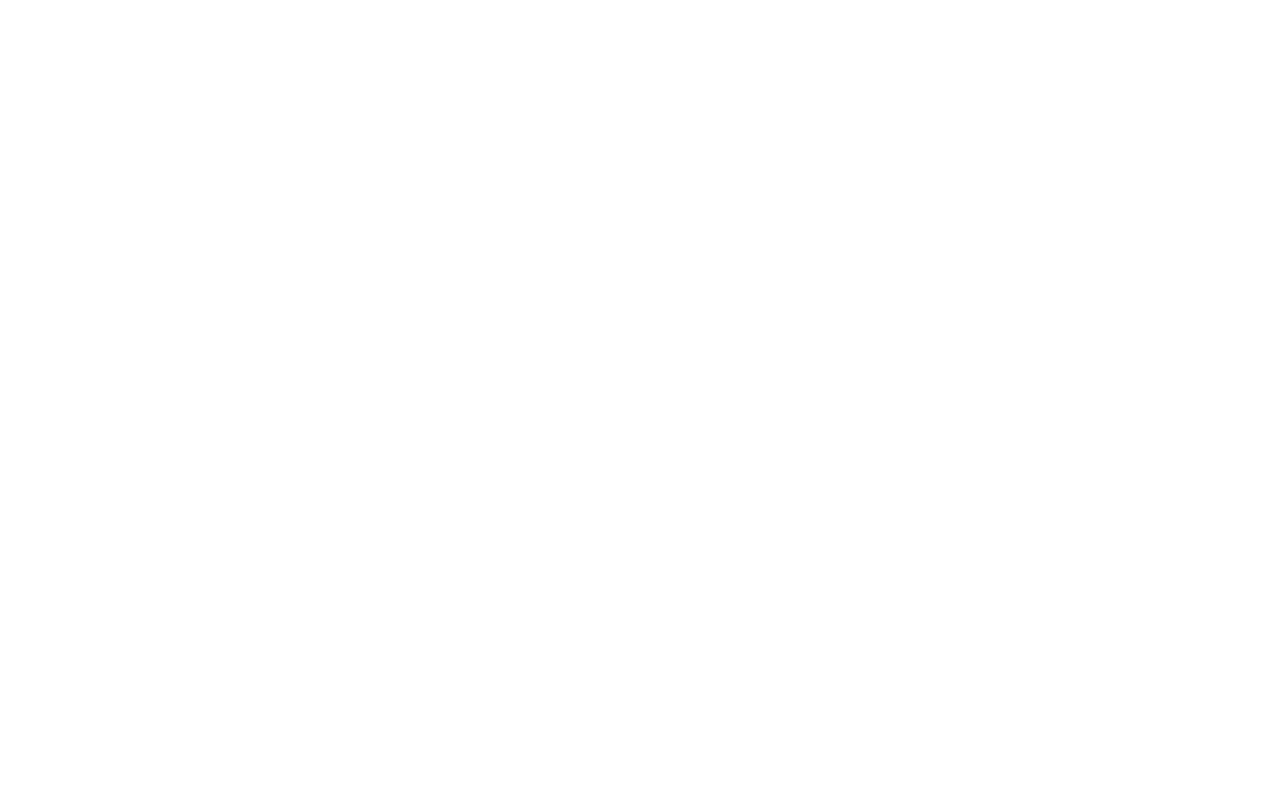
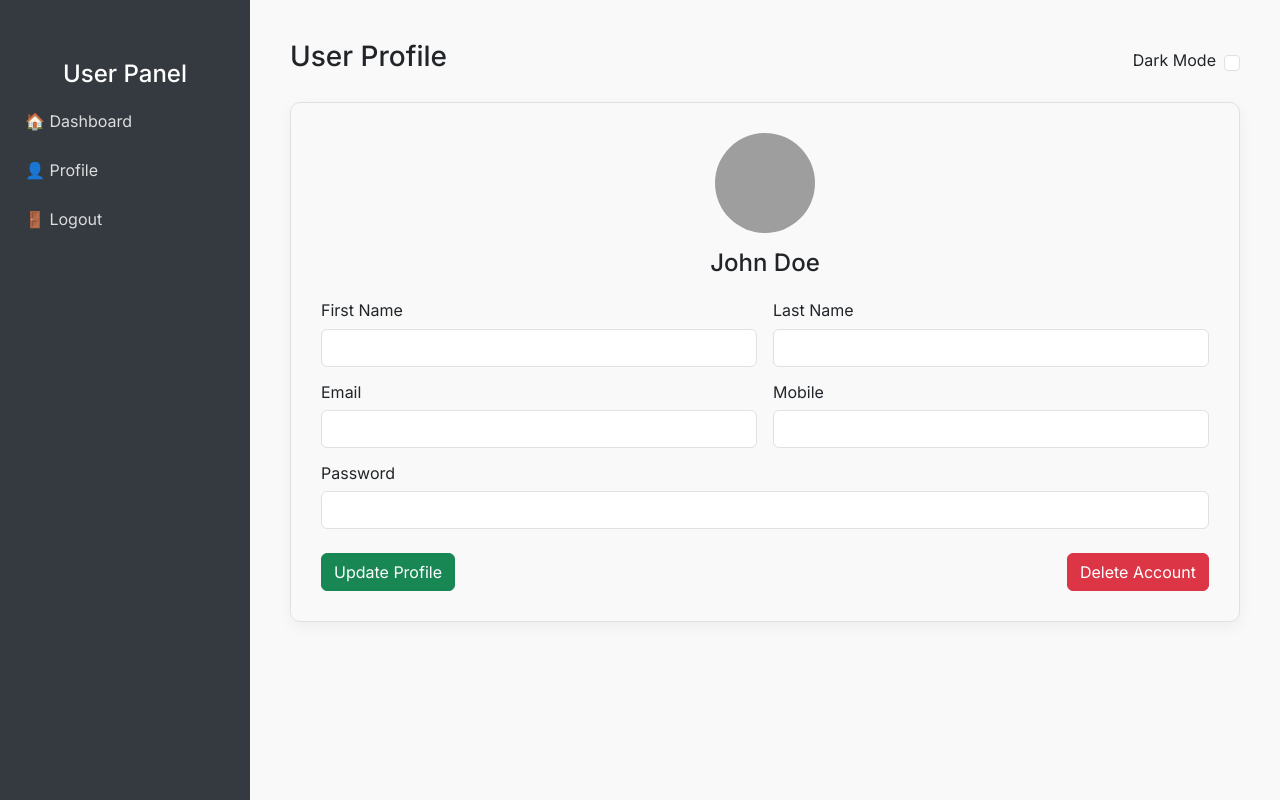
Before and after one commit to Kushpatel11/Angular-Projects, an Angular app in the folder demo-auth-app/: page /profile in a window 1280 px wide. Before the commit this address led to /. Built offline with nearby package versions, Linux system fonts and the light colour scheme; grey boxes are pictures that could not be loaded.

Commit message:
continue

```diff
--- a/demo-auth-app/src/app/app.component.ts
+++ b/demo-auth-app/src/app/app.component.ts
@@ -1,5 +1,4 @@
 import { Component } from '@angular/core';
-import { SignupComponent } from './signup/signup.component';
 import { RouterModule } from '@angular/router';
 
 @Component({
--- a/demo-auth-app/src/app/app.routes.ts
+++ b/demo-auth-app/src/app/app.routes.ts
@@ -1,9 +1,11 @@
 import { Routes } from '@angular/router';
 import { SignupComponent } from './signup/signup.component';
 import { LoginComponent } from './login/login.component';
+import { UserProfileComponent } from './userprofile/userprofile.component';
 
 export const routes: Routes = [
   { path: '', redirectTo: 'signup', pathMatch: 'full' },
   { path: 'signup', component: SignupComponent },
   { path: 'login', component: LoginComponent },
+  { path: 'profile', component: UserProfileComponent },
 ];
--- a/demo-auth-app/src/app/login/login.component.html
+++ b/demo-auth-app/src/app/login/login.component.html
@@ -15,8 +15,8 @@
                 placeholder="Enter your email"
                 name="email"
                 required
-                [value]="email()"
-                (input)="email.set('($event.target as HTMLInputElement).value')"
+                email
+                [(ngModel)]="email"
               />
               @if (isSubmitted() && !email()) {
               <div class="invalid-feedback d-block">
@@ -34,30 +34,19 @@
                 name="password"
                 required
                 [type]="showPassword() ? 'text' : 'password'"
-                [value]="password()"
-                (input)="
-                  onPasswordInput('($event.target as HTMLInputElement).value')
-                "
+                [(ngModel)]="password"
               />
               <span class="toggle-password" (click)="togglePassword()">👁️</span>
-              @if (strength()) {
-              <div
-                class="password-strength"
-                [ngClass]="{
-                  weak: strength() === 'weak',
-                  medium: strength() === 'medium',
-                  strong: strength() === 'strong'
-                }"
-              >
-                {{ strength() | titlecase }}
-              </div>
-              } @if (isSubmitted() && !password()) {
-              <div class="invalid-feedback d-block">Password is required.</div>
-              }
             </div>
 
             <div class="mb-3 form-check">
-              <input type="checkbox" class="form-check-input" id="rememberMe" />
+              <input
+                type="checkbox"
+                class="form-check-input"
+                id="rememberMe"
+                name="rememberMe"
+                [(ngModel)]="rememberMe"
+              />
               <label class="form-check-label" for="rememberMe"
                 >Remember me</label
               >
@@ -67,7 +56,13 @@
               <a href="#" class="text-decoration-none">Forgot password?</a>
             </div>
 
-            <button type="submit" class="btn btn-primary w-100">Log In</button>
+            <button
+              type="submit"
+              class="btn btn-primary w-100"
+              [disabled]="!loginForm.valid"
+            >
+              Log In
+            </button>
 
             <div class="or-divider">— OR —</div>
 
@@ -80,7 +75,7 @@
               </button>
             </div>
 
-            <p class="text-center mt-3">No account? <a href="#">Sign up</a></p>
+            <p class="text-center mt-3">No account? <a href="">Sign up</a></p>
           </form>
         </div>
 
--- a/demo-auth-app/src/app/userprofile/userprofile.component.css
+++ b/demo-auth-app/src/app/userprofile/userprofile.component.css
@@ -1,109 +1,77 @@
+:root {
+  --bg-light: #f8f9fa;
+  --bg-dark: #212529;
+  --text-light: #212529;
+  --text-dark: #f8f9fa;
+  --card-bg-light: #fff;
+  --card-bg-dark: #343a40;
+}
 
 
 
-.profile-container {
-height: 100vh;
-width: 100vw;
-background-color: #FEFEFE;
-justify-items: center;
-align-content: center;
-}
-.profile{
-  display: flex;
-  width: 60vw;
-  height: 70vh;
-  background: #ECE8E6;
-  border-radius: 15px;
-  box-shadow: 0 4px 8px rgba(0, 0, 0, 0.1);
+.sidebar {
+  height: 100vh;
+  background-color: #343a40;
+  color: white;
+  position: fixed;
+  width: 250px;
+  top: 0;
+  left: 0;
+  padding-top: 60px;
 }
 
-
-.sidebar {
-  width: 10%;
-  background: #003B47;
-  display: flex;
-  flex-direction: column;
-  align-items: center;
-  color: white;
-  border-top-left-radius: 15px;
-  border-bottom-left-radius: 15px;
-  padding: 0.5rem;
+.sidebar a {
+  color: #ddd;
+  text-decoration: none;
+  padding: 15px 25px;
+  display: block;
 }
 
-.header {
-  display: flex;
-  justify-content:space-evenly;
-  align-items: center;
-  border-bottom: 1px solid #ccc;
-  height: 10%;
+.sidebar a:hover {
+  background-color: #495057;
+  color: white;
 }
 
-.user-info {
-  display: flex;
-  align-items: center;
-}
-.user-avatar {
-  width: 2rem;
-  height: 2rem;
-  border-radius: 50%;
+.main-content {
+  margin-left: 250px;
+  padding: 40px;
 }
 
-.delete-btn {
-  background: #ff4d4d;
-  color: white;
-  border: none;
-  cursor: pointer;
-  border-radius: 5px;
-}
-.profile-body {
-  display: flex;
+.profile-card {
+  background-color: var(--card-bg-light);
+  border-radius: 10px;
+  padding: 30px;
+  box-shadow: 0 5px 15px rgba(0, 0, 0, 0.05);
 }
 
-.profile-image img {
-  width: 120px;
-  height: 120px;
+body.dark-mode .profile-card {
+  background-color: var(--card-bg-dark);
+}
+
+.profile-img {
+  width: 100px;
+  height: 100px;
   border-radius: 50%;
   object-fit: cover;
 }
-.change-img-btn {
-  display: block;
-  margin-top: 10px;
-  background: transparent;
-  border: none;
-  color: #007bff;
-  cursor: pointer;
-}
-.left{
-width: 50%;
-}
-.right{
-width: 50%;
-}
-.info-group {
 
-}
-label {
-  display: block;
-  font-weight: bold;
-}
-input, select {
-  width: 100%;
-  padding: 5px;
-  border: 1px solid #ccc;
-  border-radius: 5px;
-  background: #f0f0f0;
-  cursor: not-allowed;
+.top-bar {
+  display: flex;
+  justify-content: space-between;
+  align-items: center;
+  margin-bottom: 20px;
 }
 
-.save-btn, .cancel-btn {
-  border: none;
-  border-radius: 5px;
-  cursor: pointer;
+@media (max-width: 768px) {
+  .sidebar {
+    position: relative;
+    width: 100%;
+    height: auto;
+    padding-top: 10px;
+  }
+
+  .main-content {
+    margin-left: 0;
+    padding: 20px;
+  }
 }
-.save-btn {
-  background-color: #0C4047;
-  color: white;
-}
-.cancel-btn {
-  background-color: #ccc;
-}
--- a/demo-auth-app/src/app/userprofile/userprofile.component.html
+++ b/demo-auth-app/src/app/userprofile/userprofile.component.html
@@ -1,54 +1,72 @@
-<div class="profile-container">
-  <div class="profile">
+<!-- Sidebar -->
 <div class="sidebar">
-      <div class="sidebar-icon">HR</div>
-      <button class="logout">logout</button>
+  <h4 class="text-center">User Panel</h4>
+  <a>🏠 Dashboard</a>
+  <a>👤 Profile</a>
+
+  <a (click)="logOut()">🚪 Logout</a>
 </div>
 
-    <div class="profile-content">
-      <div class="header">
-        <div class="user-info">
-          <img
-            src="assets/profile-1.png"
-            class="user-avatar"
-            alt="Profile Image"
+<!-- Main Content -->
+<div class="main-content">
+  <div class="top-bar">
+    <h3>User Profile</h3>
+    <div>
+      <label class="form-check-label me-2">Dark Mode</label>
+      <input
+        class="form-check-input"
+        type="checkbox"
+        (change)="toggleDarkMode()"
+        [checked]="isDarkMode"
       />
-          <h2>Russel Sims</h2>
-        </div>
-
-        <div class="header-actions">
-          <button class="delete-btn">Delete</button>
-        </div>
-      </div>
-      <div class="profile-body">
-        <div class="left">
-          <div class="profile-image">
-            <img src="assets/profile-1.png" alt="Profile Image" />
-            <button class="change-img-btn">Change Profile Image</button>
     </div>
   </div>
 
-        <div class="right">
-          <div class="info-group">
-            <label>First Name</label>
-            <input type="text" value="Russel" readonly />
+  <div class="profile-card text-center">
+    <img
+      src="https://i.pravatar.cc/100?img=20"
+      alt="Profile"
+      class="profile-img mb-3"
+    />
+    <h4>John Doe</h4>
+    <form
+      [formGroup]="form()"
+      class="mt-4 text-start"
+      (ngSubmit)="onUpdateProfile()"
+    >
+      <div class="row g-3">
+        <div class="col-md-6">
+          <label class="form-label">First Name</label>
+          <input type="text" class="form-control" formControlName="firstName" />
         </div>
-          <div class="info-group">
-            <label>Last Name</label>
-            <input type="text" value="Sims" readonly />
+        <div class="col-md-6">
+          <label class="form-label">Last Name</label>
+          <input type="text" class="form-control" formControlName="lastName" />
         </div>
-          <div class="info-group">
-            <label>Email Address</label>
-            <input type="text" value="russel@mycompany.com" readonly />
+        <div class="col-md-6">
+          <label class="form-label">Email</label>
+          <input type="email" class="form-control" formControlName="email" />
         </div>
-          <div class="info-group">
-            <label>Phone Number</label>
-            <input type="text" value="+1 255 29345690" readonly />
+        <div class="col-md-6">
+          <label class="form-label">Mobile</label>
+          <input type="text" class="form-control" formControlName="mobile" />
+        </div>
+        <div class="col-md-12">
+          <label class="form-label">Password</label>
+          <input
+            type="password"
+            class="form-control"
+            formControlName="password"
+          />
         </div>
       </div>
+
+      <div class="mt-4 d-flex justify-content-between">
+        <button type="submit" class="btn btn-success">Update Profile</button>
+        <button type="button" class="btn btn-danger" (click)="deleteAcc()">
+          Delete Account
+        </button>
       </div>
-      <button class="save-btn">Save Changes</button>
-      <button class="cancel-btn">Cancel</button>
+    </form>
   </div>
 </div>
-</div>
--- a/demo-auth-app/src/app/userprofile/userprofile.component.ts
+++ b/demo-auth-app/src/app/userprofile/userprofile.component.ts
@@ -1,11 +1,111 @@
-import { Component } from '@angular/core';
+import { Component, inject, OnInit, signal } from '@angular/core';
+import { Router } from '@angular/router';
+import {
+  FormBuilder,
+  FormGroup,
+  ReactiveFormsModule,
+  Validators,
+} from '@angular/forms';
+import { CommonModule } from '@angular/common';
 
 @Component({
-  selector: 'app-userprofile',
-  imports: [],
+  selector: 'app-user-profile',
+  standalone: true,
+  imports: [CommonModule, ReactiveFormsModule], // 💥 required for standalone
   templateUrl: './userprofile.component.html',
-  styleUrl: './userprofile.component.css'
+  styleUrls: ['./userprofile.component.css'],
 })
-export class UserprofileComponent {
+export class UserProfileComponent implements OnInit {
+  private router = inject(Router);
+  private fb = inject(FormBuilder);
 
+  isDarkMode = false;
+
+  form = signal<FormGroup>(
+    this.fb.group({
+      firstName: ['', Validators.required],
+      lastName: ['', Validators.required],
+      email: [{ value: '' }],
+      mobile: ['', Validators.required],
+      password: ['', Validators.required],
+    })
+  );
+
+  ngOnInit(): void {
+    this.isDarkMode = localStorage.getItem('darkMode') === 'true';
+    this.applyTheme();
+
+    const loggedInUser = JSON.parse(
+      localStorage.getItem('loggedInUserSession') || '{}'
+    );
+
+    if (loggedInUser) {
+      this.form().patchValue({
+        firstName: loggedInUser.firstName || '',
+        lastName: loggedInUser.lastName || '',
+        email: loggedInUser.email || '',
+        mobile: loggedInUser.mobile || '',
+        password: loggedInUser.password || '',
+      });
+    }
+  }
+
+  toggleDarkMode() {
+    this.isDarkMode = !this.isDarkMode;
+    localStorage.setItem('darkMode', String(this.isDarkMode));
+    this.applyTheme();
+  }
+
+  applyTheme() {
+    const body = document.body;
+    body.className = '';
+    body.classList.add(this.isDarkMode ? 'dark-mode' : 'light-mode');
+  }
+
+  logOut() {
+    const condirm = window.confirm('Are you sure?');
+    if (condirm) {
+      localStorage.removeItem('loggedInUserSession');
+      this.router.navigate(['/login']);
+    }
+  }
+
+  deleteAcc() {
+    const confirm = window.confirm('Are you Sure?');
+    if (confirm) {
+      const loggedInUser = JSON.parse(
+        localStorage.getItem('loggedInUserSession') || '{}'
+      );
+      const users = JSON.parse(localStorage.getItem('users') || '[]');
+      const updatedUsers = users.filter(
+        (user: any) => user.email !== loggedInUser.email
+      );
+      localStorage.setItem('users', JSON.stringify(updatedUsers));
+      localStorage.removeItem('loggedInUserSession');
+      alert('Account deleted successfully!');
+      this.router.navigate(['/signup']);
+    }
+  }
+
+  onUpdateProfile() {
+    if (this.form().valid) {
+      const updatedUser = this.form().getRawValue();
+      const users = JSON.parse(localStorage.getItem('users') || '[]');
+      const index = users.findIndex((u: any) => u.email === updatedUser.email);
+
+      if (index !== -1) {
+        users[index] = updatedUser;
+        localStorage.setItem('users', JSON.stringify(users));
+        localStorage.setItem(
+          'loggedInUserSession',
+          JSON.stringify(updatedUser)
+        );
+        alert('Profile updated successfully!');
+      } else {
+        alert('User not found.');
+      }
+    } else {
+      alert('Please fill in all required fields.');
+    }
+  }
 }
--- a/demo-auth-app/src/styles.css
+++ b/demo-auth-app/src/styles.css
@@ -1,3 +1,7 @@
+
+
+
+
 * {
   box-sizing: border-box;
 }
@@ -11,3 +15,57 @@ html, body {
   font-size: 16px;
   line-height: 1.2; /* safe and standard */
 }
+
+:root {
+  /* Light Mode Variables */
+  --bg-color: #f9f9f9;
+  --text-color: #212529;
+  --card-bg: #ffffff;
+  --border-color: #dee2e6;
+  --accent-color: #0d6efd;
+}
+
+body.dark-mode {
+  /* Override for Dark Mode */
+  --bg-color: #121212;
+  --text-color: #f1f1f1;
+  --card-bg: #1f1f1f;
+  --border-color: #2e2e2e;
+  --accent-color: #66b2ff;
+}
+
+/* Global Styles */
+body {
+  background-color: var(--bg-color);
+  color: var(--text-color);
+  transition: background-color 0.3s ease, color 0.3s ease;
+}
+
+/* Common Elements */
+.card, .profile-card, .form-control, input, textarea {
+  background-color: var(--card-bg);
+  color: var(--text-color);
+  border: 1px solid var(--border-color);
+  transition: background-color 0.3s ease, color 0.3s ease;
+}
+
+input::placeholder,
+textarea::placeholder {
+  color: #aaa;
+}
+
+a {
+  color: var(--accent-color);
+}
+
+.btn-primary {
+  background-color: var(--accent-color);
+  border-color: var(--accent-color);
+  color: white;
+}
+
+/* Sidebar example */
+.sidebar {
+  background-color: var(--card-bg);
+  color: var(--text-color);
+}
```
Also changed, not shown: demo-auth-app/src/app/login/login.component.ts (+37 -11 lines). Lines whose indentation alone changed are shown as unchanged.
